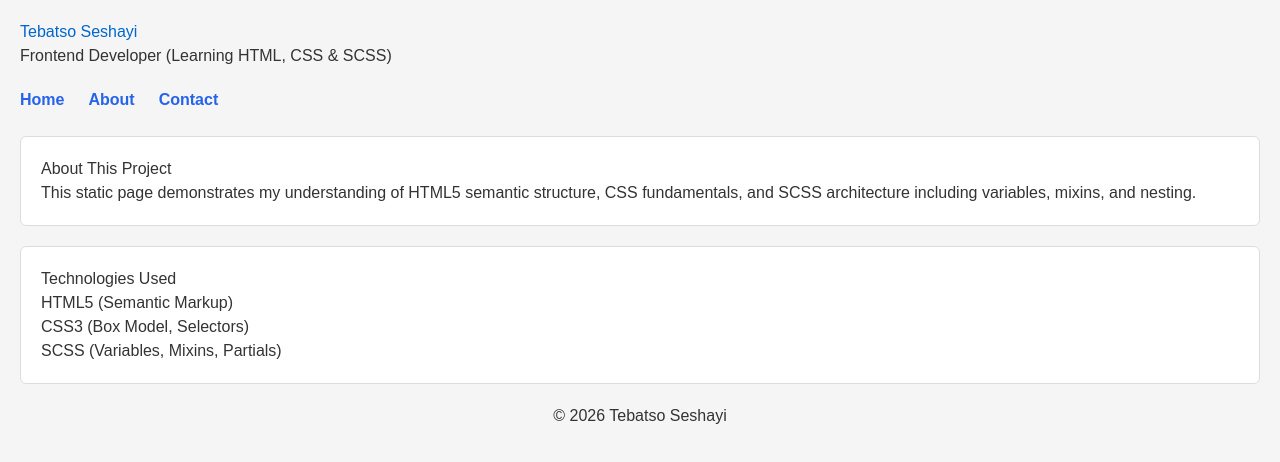
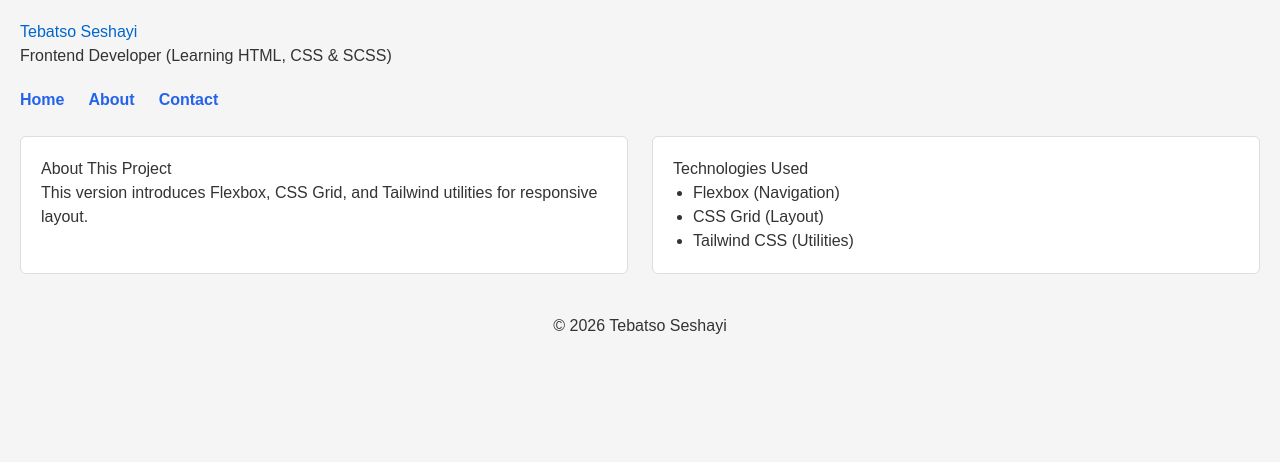
Before and after one commit to tibz-dev/htmllearn, a plain HTML site: page index.html in a window 1280 px wide. Drawn offline with nearby package versions, Linux system fonts and the light colour scheme.

Commit message:
Convert Main Content to GRID

```diff
--- a/index.html
+++ b/index.html
@@ -40,23 +40,28 @@
     </nav>
 
     <!-- Main content -->
-    <main>
+    <main class="grid grid-cols-1 md:grid-cols-2 gap-6">
+        <!--
+            grid               → enables CSS Grid
+            grid-cols-1        → 1 column on mobile
+            md:grid-cols-2     → 2 columns on medium screens
+            gap-6              → spacing between grid items
+        -->
+
         <section class="card">
             <h2>About This Project</h2>
             <p>
-                This static page demonstrates my understanding of
-                HTML5 semantic structure, CSS fundamentals,
-                and SCSS architecture including variables,
-                mixins, and nesting.
+                This version introduces Flexbox, CSS Grid,
+                and Tailwind utilities for responsive layout.
             </p>
         </section>
 
         <section class="card">
             <h2>Technologies Used</h2>
-            <ul>
-                <li>HTML5 (Semantic Markup)</li>
-                <li>CSS3 (Box Model, Selectors)</li>
-                <li>SCSS (Variables, Mixins, Partials)</li>
+            <ul class="list-disc pl-5">
+                <li>Flexbox (Navigation)</li>
+                <li>CSS Grid (Layout)</li>
+                <li>Tailwind CSS (Utilities)</li>
             </ul>
         </section>
     </main>
```
